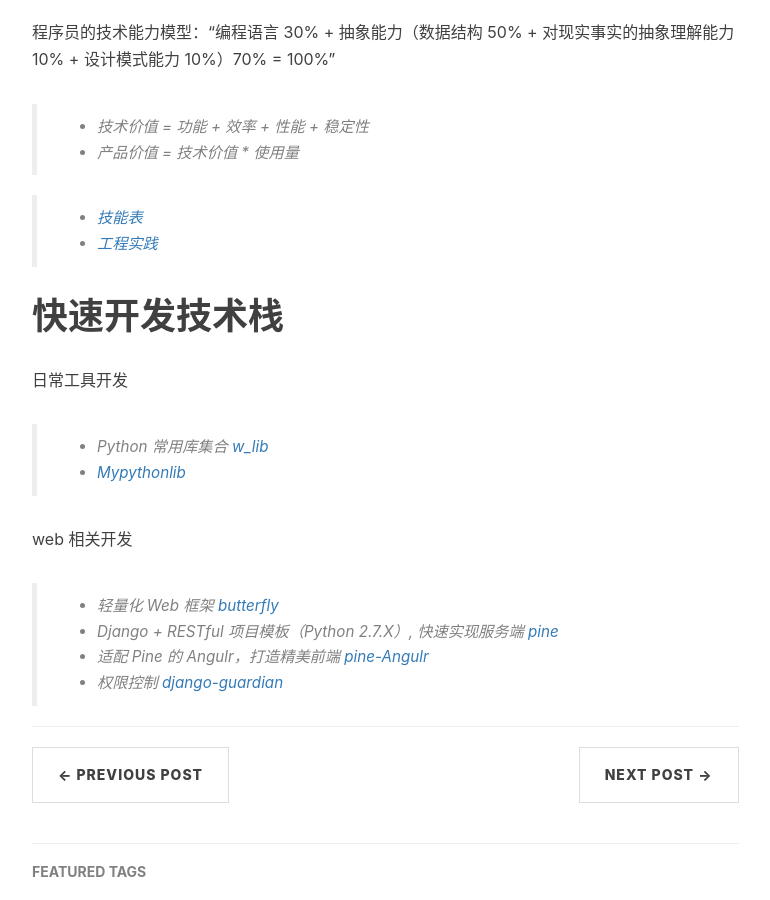
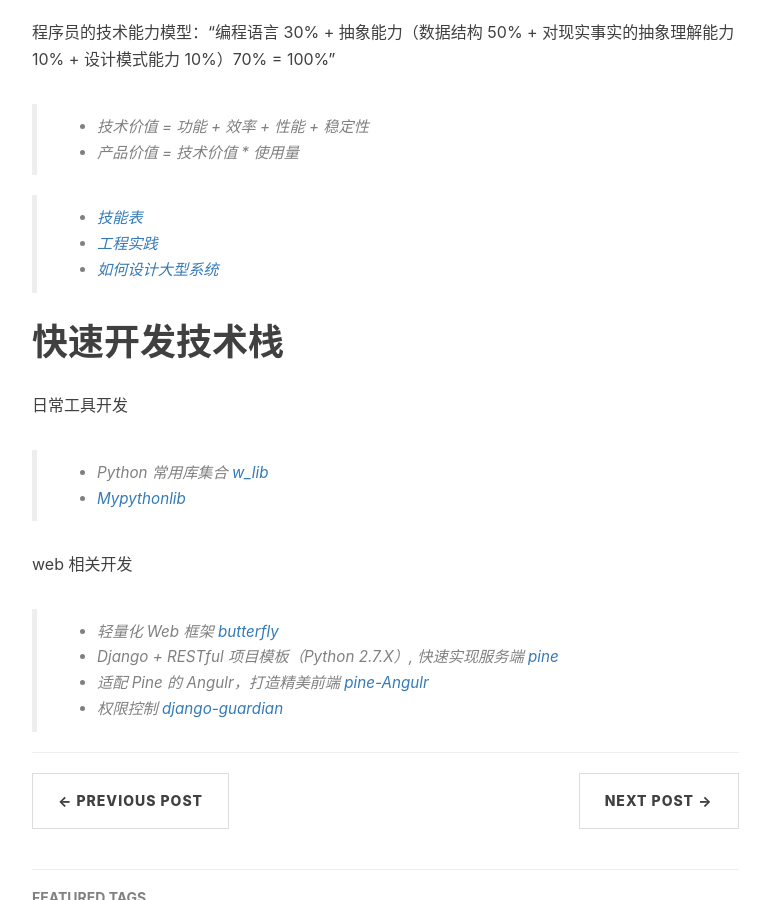
Before and after one commit to meetbill/meetbill.github.io, a Jekyll site: the page built from _posts/2016-05-31-note.md, in a window 1280 px wide and 900 px high, scrolled down 614 px. Shown: the whole window, without its empty margins (233-1003 px from the left). Built offline with Jekyll 4.4.1, drawn with Linux system fonts in a browser that asks for light colours; nearby versions of some CDN libraries; comment, search, counter and statistics services are not loaded.

Commit message:
[Changed]:add 如何设计大型系统 link

```diff
--- a/_posts/2016-05-31-note.md
+++ b/_posts/2016-05-31-note.md
@@ -19,6 +19,7 @@
 
 > * [技能表](https://github.com/meetbill/skill_sheet)
 > * [工程实践](https://github.com/meetbill/eng-practices)
+> * [如何设计大型系统](https://github.com/meetbill/system-design-primer/blob/master/README-zh-Hans.md)
 
 # 快速开发技术栈
 
```
